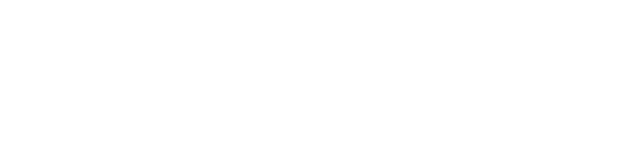
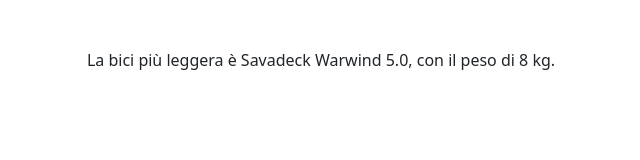
Before and after one commit to DanCiciarello/js-snack-es6, a plain HTML site: page Snack 1/index.html in a window 1280 px wide. Shown: the whole page, without its empty margins (319-959 px from the left). Drawn offline with nearby package versions, Linux system fonts and the light colour scheme.

Commit message:
Completed snack 1

```diff
--- a/Snack 1/index.html
+++ b/Snack 1/index.html
@@ -12,10 +12,8 @@
 
     <div class="container">
         <div class="row">
-            <div class="col-12">
-                <div id="resultBike">
-
-                </div>
+            <div class="col-12 text-center py-5">
+                <div id="resultBike"></div>
             </div>
         </div>
     </div>
--- a/Snack 1/main.js
+++ b/Snack 1/main.js
@@ -58,11 +58,30 @@ let resultBike = document.querySelector("#resultBike");
 // Creo due variabili per il nome e il peso della prima bici dell'array
 let { nome, peso } = bikeArray[0];
 
-// Creo una variabile che inizialmente avrà il valore
-// del primo elemento dell'array
+// Creo un oggetto che inizialmente avrà il valore
+// del primo oggetto dell'array
 let lighterBike = {
     nome,
     peso,
 };
 
-console.table(lighterBike);
+// Ciclo tutti gli elementi dell'array a partire dal secondo
+// per determinare la bici più leggera
+
+for (i = 1; i < bikeArray.length; i++) {
+
+    // Creo due variabili per nome e peso della bici attuale
+    let { nome, peso } = bikeArray[i];
+
+    // Se il peso della bici attuale è minore,
+    // sovrascrive i dati
+    if (peso < lighterBike.peso) {
+        lighterBike = {
+            nome,
+            peso,
+        };
+    };
+};
+
+// Stampo la bici più leggera in pagina
+resultBike.innerHTML = `La bici più leggera è ${lighterBike.nome}, con il peso di ${lighterBike.peso} kg.`
```
